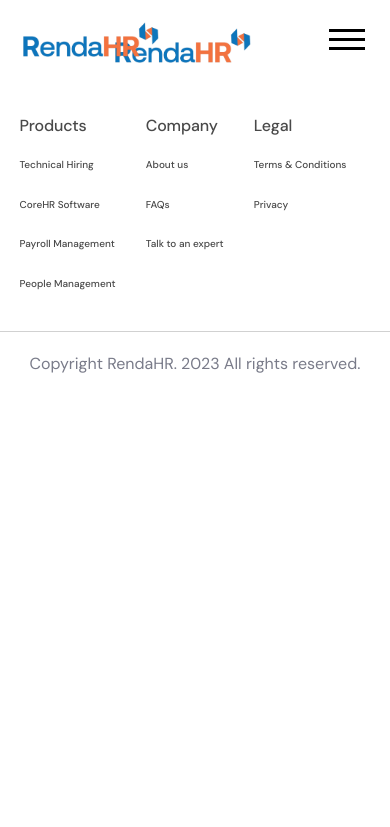
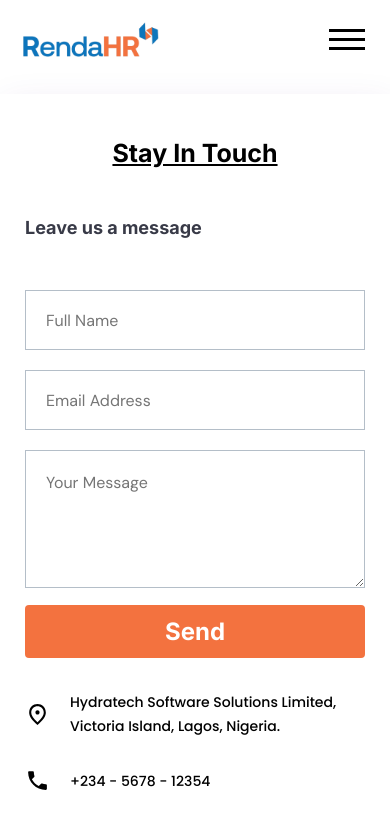
Before and after one commit to Starisblack/Renda-HR, a React (Create React App) app: page /contact in a window 390 px wide. Shown: the top 827 px of the page. Built offline with nearby package versions, Linux system fonts and the light colour scheme; a web font is replaced by a local one.

Commit message:
add contact page

```diff
--- a/package.json
+++ b/package.json
@@ -11,6 +11,7 @@
     "@testing-library/react": "^13.4.0",
     "@testing-library/user-event": "^13.5.0",
     "framer-motion": "^10.12.2",
+    "google-map-react": "^2.2.0",
     "react": "^18.2.0",
     "react-dom": "^18.2.0",
     "react-router-dom": "^6.10.0",
--- a/src/App.js
+++ b/src/App.js
@@ -6,6 +6,7 @@
 import OnBoardingModal from "./components/OnBoarding/OnBoarding";
 import Homepage from "./pages/Homepage/Homepage";
 import Attendance from "./pages/Attendance/Attendance";
+import Contact from "./pages/Contact/Contact";
 
 
 function App() {
@@ -18,6 +19,7 @@
       <Route path="/performance" element={<Performance /> } />
       <Route path="/attendance" element={<Attendance />}/>
       <Route path="/get-started" element={<OnBoardingModal />} />
+      <Route path="/contact" element={<Contact />} />
       </Routes>
     </Layout>
   );
--- a/src/components/Navigation/Toolbar/Toolbar.css
+++ b/src/components/Navigation/Toolbar/Toolbar.css
@@ -42,6 +42,8 @@
   background: white;
 }
 
+
+
 @media (max-width: 1151px) {
   .Toolbar {
     justify-content: space-between;
--- a/src/components/UI/Button/Button.css
+++ b/src/components/UI/Button/Button.css
@@ -22,7 +22,7 @@
     border: 1px solid #000000;
     border-radius: 10px;
     padding: 14px 30px 14px 30px;
-    margin-right: 35px;
+    margin-right: 30px;
     color: #000000;
     font-family: Poppins;
     font-size: 16px;
--- /dev/null
+++ b/src/pages/Contact/Contact.css
@@ -0,0 +1,109 @@
+.contact-page {
+  padding-right: 15%;
+  padding-left: 15%;
+}
+
+.contact-detail-container {
+  padding: 100px 40px 80px 50px;
+  box-shadow: 2.7px 14px 37px 0px #4b00811f;
+  justify-content: center;
+}
+
+.contact-title {
+  font-family: Inter;
+  font-size: 32px;
+  font-weight: 700;
+  line-height: 39px;
+  text-align: center;
+  text-decoration: underline;
+}
+
+.leave-msg {
+  font-family: Inter;
+  font-size: 24px;
+  font-weight: 600;
+  line-height: 29px;
+}
+
+.contact-detail-box {
+  display: flex;
+  gap: 25px;
+  align-items: center;
+  margin-bottom: 30px;
+}
+
+.contact-detail-title {
+  display: block;
+  font-family: Poppins;
+  font-size: 19px;
+  font-weight: 400;
+  line-height: 24px;
+  margin: 0;
+  color: black;
+}
+
+.social-icons-contact a {
+  font-size: 25px;
+  margin-right: 20px;
+  cursor: pointer;
+  color: black;
+}
+
+.instagram:hover {
+  background: radial-gradient(
+    circle at 30% 107%,
+    #fdf497 0%,
+    #fdf497 5%,
+    #fd5949 45%,
+    #d6249f 60%,
+    #285aeb 90%
+  );
+  -webkit-background-clip: text;
+  background-clip: text;
+  -webkit-text-fill-color: transparent;
+}
+
+.twitter:hover {
+  color: #1da1f2;
+}
+
+@media (max-width: 900px) {
+  .contact-detail-container {
+    padding: 40px;
+  }
+}
+
+@media (max-width: 600px) {
+  .contact-page {
+    padding: 20% 8% 10% 8%;
+  }
+}
+
+@media (max-width: 450px) {
+  .contact-title {
+    font-size: 25px;
+  }
+
+  .leave-msg {
+    font-size: 18px;
+  }
+  .contact-page {
+    padding: 20% 0 10% 0;
+  }
+
+  .contact-detail-container {
+    padding: 40px 25px;
+  }
+
+  .contact-detail-box {
+    gap: 20px;
+  }
+
+  .contact-detail-title {
+    font-size: 14px;
+  }
+
+  .contact-detail-box .MuiSvgIcon-fontSizeMedium {
+    font-size: 25px !important;
+  }
+}
--- /dev/null
+++ b/src/pages/Contact/Contact.js
@@ -0,0 +1,93 @@
+import { Grid } from "@mui/material";
+import "./Contact.css";
+import Form from "./Form/Form";
+import { PlaceOutlined, MailOutline } from "@mui/icons-material";
+import PhoneIcon from "@mui/icons-material/Phone";
+
+
+const Contact = () => {
+  const contactDetails = [
+    {
+      title: [
+        {content: "Hydratech Software Solutions Limited, Victoria Island, Lagos, Nigeria."}
+      ],
+      icon: PlaceOutlined,
+    },
+
+    {
+      title: [
+        { content: "+234 - 5678 - 12354", url: "tel:+234 - 5678 - 12354" },
+      ],
+      icon: PhoneIcon,
+    },
+
+    {
+      title: [
+        { content: "hello@joinrenda.com", url: "mailto:hello@joinrenda.com" },
+        { content: "sales@joinrenda.com", url: "mailto:sales@joinrenda.com" },
+      ],
+      icon: MailOutline,
+    },
+  ];
+
+
+
+  return (
+    <div className="page contact-page">
+      <Grid container gap={{xs: 4, md: 0}} spacing={{ md: 4 }} className="contact-detail-container">
+        <Grid item xs={12}>
+          {" "}
+          <h1 className="contact-title">Stay In Touch</h1>
+        </Grid>
+
+        <Grid item xs={12}>
+          <p className="leave-msg">Leave us a message</p>
+        </Grid>
+
+        <Grid item md={6}>
+          <Form />
+        </Grid>
+        <Grid item md={6}>
+          {contactDetails.map((detail) => {
+            return (
+              <div key={detail.title[0].content} className="contact-detail-box">
+                <detail.icon sx={{ fontSize: 30 }} />
+                <div>
+                  {detail.title?.map((title) => {
+                    return (
+                      <a key={title.content} className="contact-detail-title" href={title?.url}>
+                          {title.content}
+                      </a>
+                    );
+                  })}
+                </div>
+              </div>
+            );
+          })}
+
+          <div className="social-icons-contact">
+            <a href="/">
+              <i className="fab fa-instagram instagram"></i>
+            </a>
+
+            <a href="/">
+              <i className="fab fa-facebook-f facebook"></i>
+            </a>
+
+            <a href="/">
+              <i className="fab fa-twitter twitter"></i>
+            </a>
+          </div>
+
+          <iframe style={{borderRadius:"5px", width: "100%", height: "250px", marginTop: "27px"}} title="location"  height="250" scrolling="no"  id="gmap_canvas" src="https://maps.google.com/maps?width=520&amp;height=250&amp;hl=en&amp;q=Victoria%20Island,%20Lagos,%20Nigeria.%20Lagos+(RendaHR)&amp;t=&amp;z=15&amp;ie=UTF8&amp;iwloc=B&amp;output=embed"></iframe>
+
+        </Grid>
+      </Grid>
+
+
+
+    </div>
+  );
+};
+
+export default Contact;
--- /dev/null
+++ b/src/pages/Contact/Form/Form.css
@@ -0,0 +1,39 @@
+.contact-form input,
+.contact-form textarea {
+  width: 100%;
+  padding: 20px;
+  margin: 20px 0;
+  border: 1.62px solid #b4bec8;
+}
+
+.contact-form input {
+  height: 60px;
+}
+
+.contact-form input:first-child {
+  margin-top: 0;
+}
+
+.contact-send-btn {
+  background-color: #f3723f;
+  width: 100%;
+  border-radius: 4px;
+  padding: 12px 20px;
+  border: none;
+  color: white;
+  font-family: Inter;
+  font-size: 24px;
+  font-weight: 600;
+  line-height: 29px;
+}
+
+.contact-send-btn:hover {
+  background-color: #118cc0;
+}
+
+@media (max-width: 631px) {
+  .contact-form input,
+  .contact-form textarea {
+    margin: 10px 0;
+  }
+}
--- /dev/null
+++ b/src/pages/Contact/Form/Form.js
@@ -0,0 +1,16 @@
+import "./Form.css"
+
+import React from 'react'
+
+const Form = () => {
+  return (
+     <form className="contact-form">
+        <input type="text" placeholder="Full Name" />
+        <input type="email" placeholder="Email Address" />
+        <textarea rows="4" placeholder="Your Message" ></textarea>
+        <button type="submit" className="contact-send-btn">Send</button>
+     </form>
+  )
+}
+
+export default Form
```
Also changed, not shown: src/pages/Contact/Map.js (added, +35 -0 lines), 1 other file (tests, documents, lock files or other folders).
